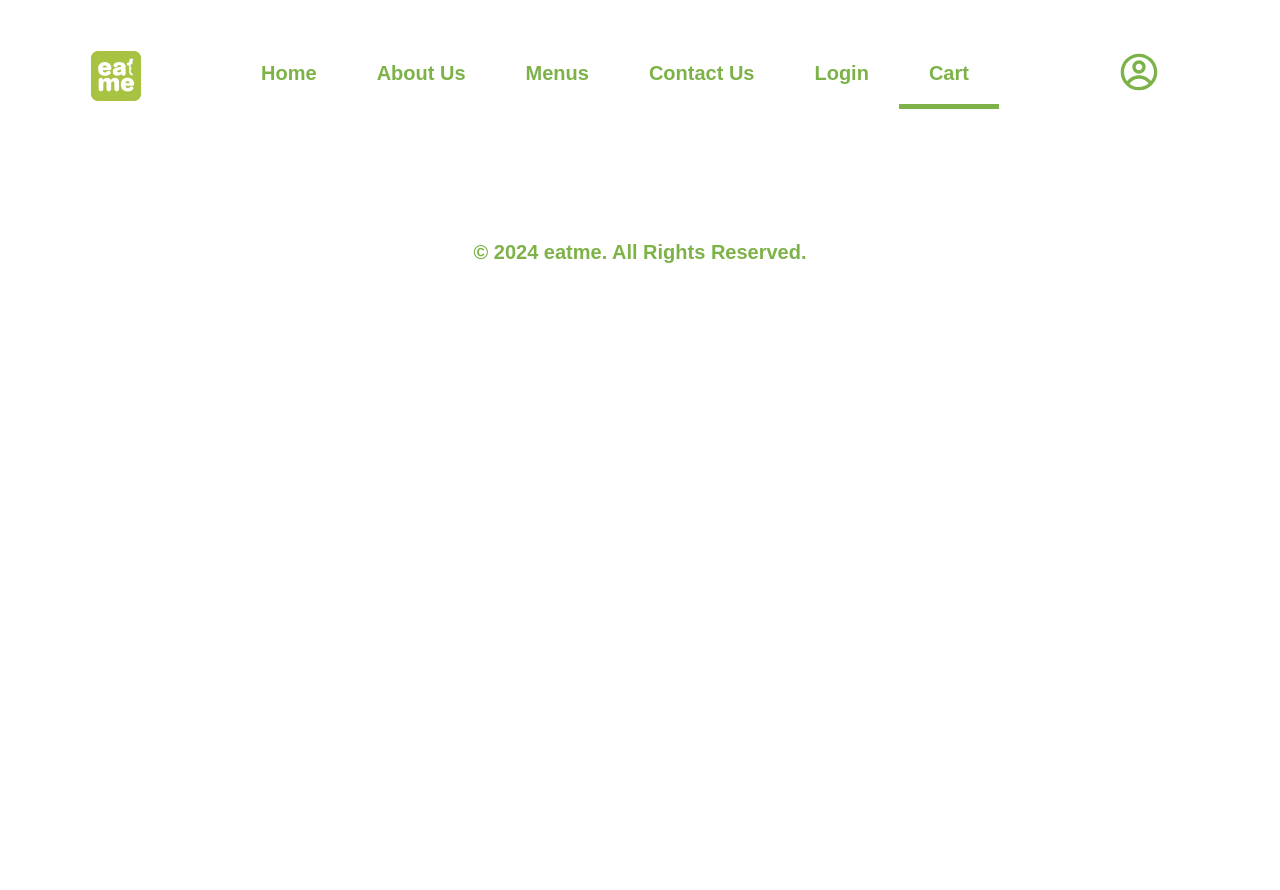
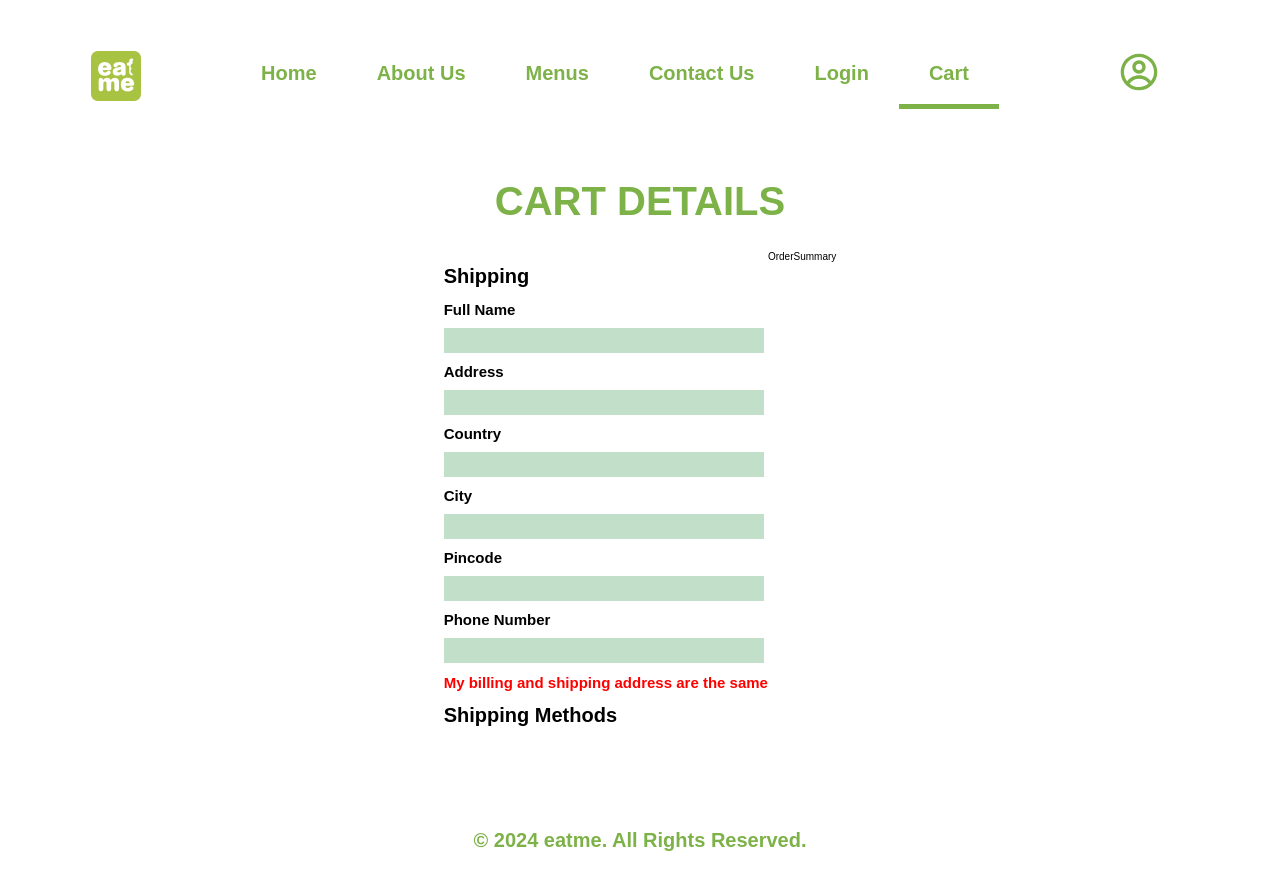
Before and after one commit to apurba-sarkar/eatmeweb, a React (Vite) app in the folder client/: page /cart in a window 1280 px wide. Shown: the top 890 px of the page. Before the commit the page ends 800 px from the top, so only its background shows below. Built offline with nearby package versions, Linux system fonts and the light colour scheme; a web font is replaced by a local one.

Commit message:
working on cart

```diff
--- a/client/src/App.jsx
+++ b/client/src/App.jsx
@@ -14,6 +14,7 @@ import Footer from "./Components/Footer";
 import Contactus from "./pages/Contactus";
 import Aboutus from "./pages/Aboutus";
 import Profile from "./pages/Profile";
+import Cart from "./pages/Cart";
 
 
 
@@ -32,6 +33,7 @@ function App() {
         <Route exact path="/Menu" element={<Menu/>}/>
         <Route exact path="/aboutus" element={<Aboutus/>}/>
         <Route exact path="/contactus" element={<Contactus/>}/>
+        <Route exact path="/cart" element={<Cart/>}/>
         <Route path="/single/:id" element={<SingleDish/>}/>
       </Routes>
       <Footer/>
--- /dev/null
+++ b/client/src/Components/OrderSummary.jsx
@@ -0,0 +1,7 @@
+
+
+export default function OrderSummary() {
+  return (
+    <div>OrderSummary</div>
+  )
+}
--- a/client/src/Components/ProfileDetails.jsx
+++ b/client/src/Components/ProfileDetails.jsx
@@ -5,7 +5,8 @@ import { Input } from "../ui/Input";
 export default function ProfileDetails() {
   return (
     <div className="pd">
-      <div className="profilelogo">photo</div>
+      {/* <img src="" alt="" srcset="" /> */}
+      <img src="./profile.jpg" className="profilelogo" />
       <Headings type="label" colorvar="primary">
         Full Name
       </Headings>
@@ -27,7 +28,7 @@ export default function ProfileDetails() {
       </Headings>
       <Input placeholder="sda" varient="input" disabled />
 
-      <div style={{display:"flex",gap:"1rem",paddingTop:"1.5em"}}>
+      <div style={{ display: "flex", gap: "1rem", paddingTop: "1.5em" }}>
         <Button varient="secondary" size="m">
           Edit
         </Button>
--- /dev/null
+++ b/client/src/Components/Shipping.jsx
@@ -0,0 +1,30 @@
+import { Headings } from "../ui/Headings";
+import { Input } from "../ui/Input";
+
+export default function Shipping() {
+  return (
+    <div>
+      <div>
+        <Headings>Shipping</Headings>
+        <Headings type="label">Full Name</Headings>
+        <Input placeholder="" />
+        <Headings type="label">Address</Headings>
+        <Input placeholder="" />
+        <Headings type="label">Country</Headings>
+        <Input placeholder="" />
+        <Headings type="label">City</Headings>
+        <Input placeholder="" />
+        <Headings type="label">Pincode</Headings>
+        <Input placeholder="" />
+        <Headings type="label">Phone Number</Headings>
+        <Input placeholder="" />
+        <Headings type="label" colorvar="danger">
+          My billing and shipping address are the same
+        </Headings>
+      </div>
+      <div>
+        <Headings>Shipping Methods</Headings>
+      </div>
+    </div>
+  );
+}
--- a/client/src/Components/Wallet.jsx
+++ b/client/src/Components/Wallet.jsx
@@ -1,4 +1,4 @@
-import { Button } from "../ui/Button";
+
 import { Headings } from "../ui/Headings";
 import { TableBuilder, TableData, TableHead, TableRow } from "../ui/Table";
 
--- a/client/src/pages/Cart.jsx
+++ b/client/src/pages/Cart.jsx
@@ -1,7 +1,20 @@
-import React from 'react'
+import React from "react";
+import { Headings } from "../ui/Headings";
+import Shipping from "../Components/Shipping";
+import OrderSummary from "../Components/OrderSummary";
 
 export default function Cart() {
   return (
-    <div>Cart</div>
-  )
+    <div className="cart">
+      <div className="cart-head">
+        <Headings type="h1" colorvar="primary">
+          CART DETAILS
+        </Headings>
+      </div>
+      <div className="cart-body">
+        <Shipping />
+        <OrderSummary />
+      </div>
+    </div>
+  );
 }
--- a/client/src/styles/Global.style.js
+++ b/client/src/styles/Global.style.js
@@ -213,9 +213,9 @@ gap:20rem;
 }
 
 .profilelogo{
-height:10rem;
+height:20rem;
 aspect-ratio:1;
-background-color:red;
+border: ${theme.colors.primary};
 border-radius:50%;
 
 };
@@ -331,6 +331,29 @@ figure{
    align-items:center;
 
 }
+
+/* ---------------cart------------------ */
+
+
+.cart-head{
+    display:flex;
+    justify-content:center;
+/* flex-direction:column; */
+}
+.cart-body{
+    display:flex;
+    justify-content:center;
+
+
+}
+
+/* .cart-body-fr{
+    display:flex;
+    flex-direction:column;
+    background-color:red;
+    width:20rem;
+} */
+
 `;
 
 export default GlobalStyle;
--- a/client/src/ui/Headings.jsx
+++ b/client/src/ui/Headings.jsx
@@ -9,7 +9,7 @@ const type = {
   h1: css`
     font-size: 4rem;
     font-weight: 600;
-    text-transform:uppercase;
+    text-transform: uppercase;
   `,
   h2: css`
     font-size: 3rem;
@@ -19,13 +19,11 @@ const type = {
     font-size: 2rem;
     font-weight: 600;
   `,
-  label:css`
-    font-size:1.5rem;
-    align-self:flex-start;
-  `
-
+  label: css`
+    font-size: 1.5rem;
+    align-self: flex-start;
+  `,
 };
-
 
 const colorvar = {
   primary: css`
@@ -33,11 +31,13 @@ const colorvar = {
   `,
   secondary: css`
     color: ${theme.colors.secondary};
-    `,
-  other:css`
-  color: ${theme.colors.other};
-
-  `
+  `,
+  other: css`
+    color: ${theme.colors.other};
+  `,
+  danger: css`
+    color: ${theme.colors.danger};
+  `,
 };
 
 const Headings = styled.h1`
```
Also changed, not shown: client/public/profile.jpg (added), 1 other file (tests, documents, lock files or other folders).
